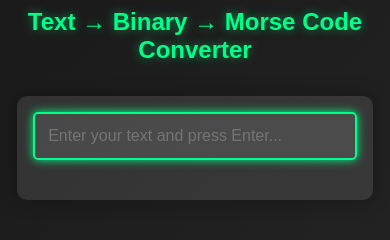
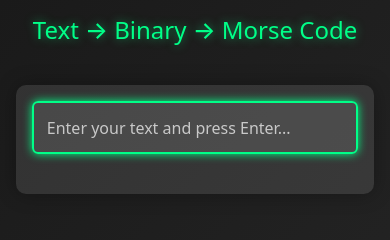
Before and after one commit to Rajahni/text-to-binary, a plain HTML site: page index.html in a window 390 px wide. Drawn offline with nearby package versions, Linux system fonts and the light colour scheme.

Commit message:
second attempt mobile responsiveness, bootstrap added

```diff
--- a/index.html
+++ b/index.html
@@ -7,6 +7,9 @@
     <meta name="theme-color" content="#1a1a1a">
     <title>Text To Binary To Morse Code</title>
 
+    <!-- Bootstrap CSS -->
+    <link href="https://cdn.jsdelivr.net/npm/bootstrap@5.3.0/dist/css/bootstrap.min.css" rel="stylesheet">
+
     <!-- Favicon -->
     <link rel="icon" type="image/png" href="assets/icons/icon-192.png">
 
@@ -15,60 +18,50 @@
     <link rel="apple-touch-icon" href="assets/icons/icon-192.png">
 
     <style>
-        * {
-            box-sizing: border-box;
-            margin: 0;
-            padding: 0;
+        :root {
+            --primary-color: #00ff88;
+            --bg-dark: #1a1a1a;
+            --bg-darker: #2a2a2a;
         }
 
         body {
-            background: linear-gradient(135deg, #1a1a1a, #2a2a2a);
+            background: linear-gradient(135deg, var(--bg-dark), var(--bg-darker));
             color: #fff;
-            font-family: 'Arial', sans-serif;
             min-height: 100vh;
-            margin: 0;
-            display: flex;
-            flex-direction: column;
-            align-items: center;
-            padding: 1rem;
         }
 
-        h1 {
-            color: #00ff88;
+        .main-title {
+            color: var(--primary-color);
             text-shadow: 0 0 10px rgba(0, 255, 136, 0.5);
+            font-size: clamp(1.5rem, 4vw, 2.5rem);
             margin-bottom: 2rem;
-            text-align: center;
-            font-size: clamp(1.5rem, 4vw, 2.5rem);
-            padding: 0 1rem;
         }
 
-        .container {
+        .converter-container {
             background: rgba(255, 255, 255, 0.1);
-            padding: 1.5rem;
             border-radius: 10px;
             box-shadow: 0 0 20px rgba(0, 0, 0, 0.3);
-            width: 95%;
+            padding: 1.5rem;
+            width: 100%;
             max-width: 600px;
+            margin: 0 auto;
         }
 
-        .input-group {
+        .form-control {
+            background: rgba(255, 255, 255, 0.1) !important;
+            border: 2px solid var(--primary-color) !important;
+            color: #fff !important;
+            font-size: 16px;
+            padding: 0.8rem;
             margin-bottom: 1.5rem;
         }
 
-        input {
-            width: 100%;
-            padding: 0.8rem;
-            background: rgba(255, 255, 255, 0.1);
-            border: 2px solid #00ff88;
-            border-radius: 5px;
-            color: #fff;
-            font-size: 1rem;
-            outline: none;
-            transition: all 0.3s ease;
+        .form-control:focus {
+            box-shadow: 0 0 10px var(--primary-color) !important;
         }
 
-        input:focus {
-            box-shadow: 0 0 10px #00ff88;
+        .form-control::placeholder {
+            color: rgba(255, 255, 255, 0.7);
         }
 
         #output {
@@ -80,22 +73,29 @@
             word-break: break-all;
             min-height: 100px;
             display: none;
-            animation: fadeIn 0.5s ease;
             position: relative;
+            margin-top: 1rem;
+            color: #fff;
         }
 
         .copy-button {
             position: absolute;
             top: 0.5rem;
             right: 0.5rem;
-            background: #00ff88;
-            color: #1a1a1a;
+            background: var(--primary-color);
+            color: var(--bg-dark);
             border: none;
             border-radius: 5px;
             padding: 0.5rem 1rem;
-            cursor: pointer;
             font-weight: bold;
             transition: all 0.3s ease;
+            min-width: 70px;
+            z-index: 10;
+        }
+
+        .copy-button:hover {
+            opacity: 0.9;
+            transform: translateY(-1px);
         }
 
         .copy-button:active {
@@ -107,44 +107,51 @@
             bottom: 2rem;
             left: 50%;
             transform: translateX(-50%);
-            background: #00ff88;
-            color: #1a1a1a;
+            background: var(--primary-color);
+            color: var(--bg-dark);
             padding: 1rem;
             border-radius: 5px;
             display: none;
+            z-index: 1000;
             animation: fadeIn 0.3s ease;
         }
 
         @keyframes fadeIn {
-            from { opacity: 0; }
-            to { opacity: 1; }
+            from { opacity: 0; transform: translateX(-50%) translateY(20px); }
+            to { opacity: 1; transform: translateX(-50%) translateY(0); }
         }
 
         @media (max-width: 480px) {
-            body {
-                padding: 0.5rem;
+            .converter-container {
+                padding: 1rem;
+                margin: 0.5rem;
             }
 
-            .container {
-                padding: 1rem;
-            }
-
-            input {
-                font-size: 16px; /* Prevents iOS zoom */
+            .copy-button {
+                padding: 0.5rem;
+                font-size: 0.9rem;
             }
         }
     </style>
 </head>
 
-<body>
-    <h1>Text → Binary → Morse Code Converter</h1>
-    <div class="container">
-        <div class="input-group">
-            <input type="text" id="textInput" placeholder="Enter your text and press Enter..." autofocus>
-        </div>
+<body class="d-flex flex-column align-items-center p-3">
+    <h1 class="main-title text-center">Text → Binary → Morse Code</h1>
+
+    <div class="converter-container">
+        <input type="text"
+               class="form-control"
+               id="textInput"
+               placeholder="Enter your text and press Enter..."
+               autocomplete="off"
+               autofocus>
         <div id="output"></div>
     </div>
+
     <div class="copy-feedback">Copied to clipboard!</div>
+
+    <!-- Bootstrap Bundle with Popper -->
+    <script src="https://cdn.jsdelivr.net/npm/bootstrap@5.3.0/dist/js/bootstrap.bundle.min.js"></script>
 
     <script>
         if ('serviceWorker' in navigator) {
@@ -154,7 +161,8 @@
         }
 
         const morseCode = {
-            '0': '-----', '1': '.----'
+            '0': '-----',
+            '1': '.----'
         };
 
         function textToBinary(text) {
@@ -177,9 +185,9 @@
             }, 2000);
         }
 
-        document.getElementById('textInput').addEventListener('keypress', function (e) {
-            if (e.key === 'Enter') {
-                const text = this.value;
+        document.getElementById('textInput').addEventListener('input', function(e) {
+            const text = this.value;
+            if (text) {
                 const binary = textToBinary(text);
                 const morse = binaryToMorse(binary);
 
@@ -191,6 +199,8 @@
                     ${morse}
                 `;
                 output.style.display = 'block';
+            } else {
+                document.getElementById('output').style.display = 'none';
             }
         });
     </script>
```
